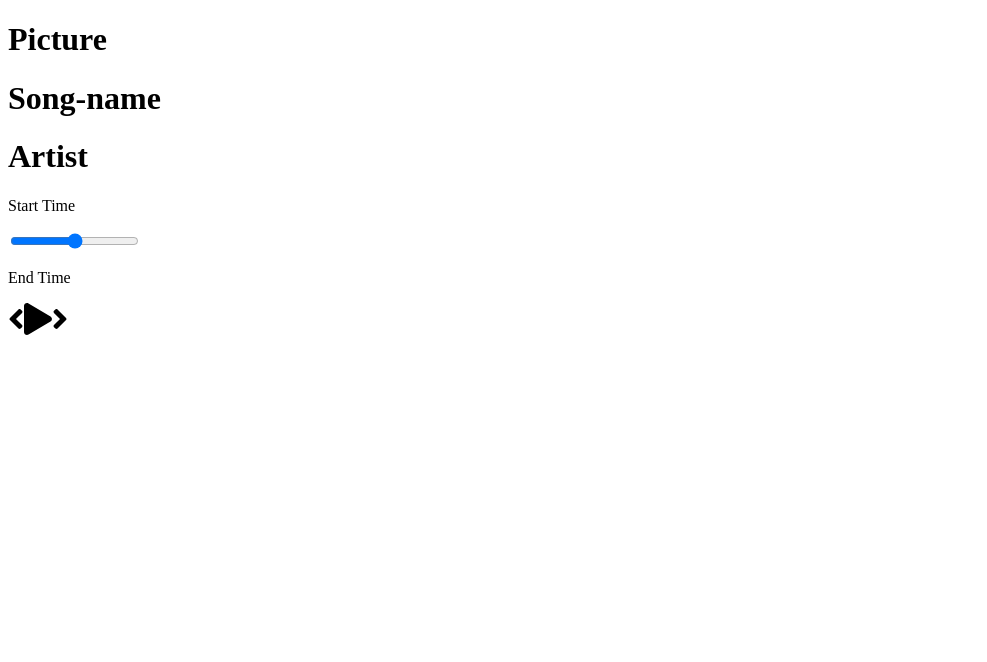
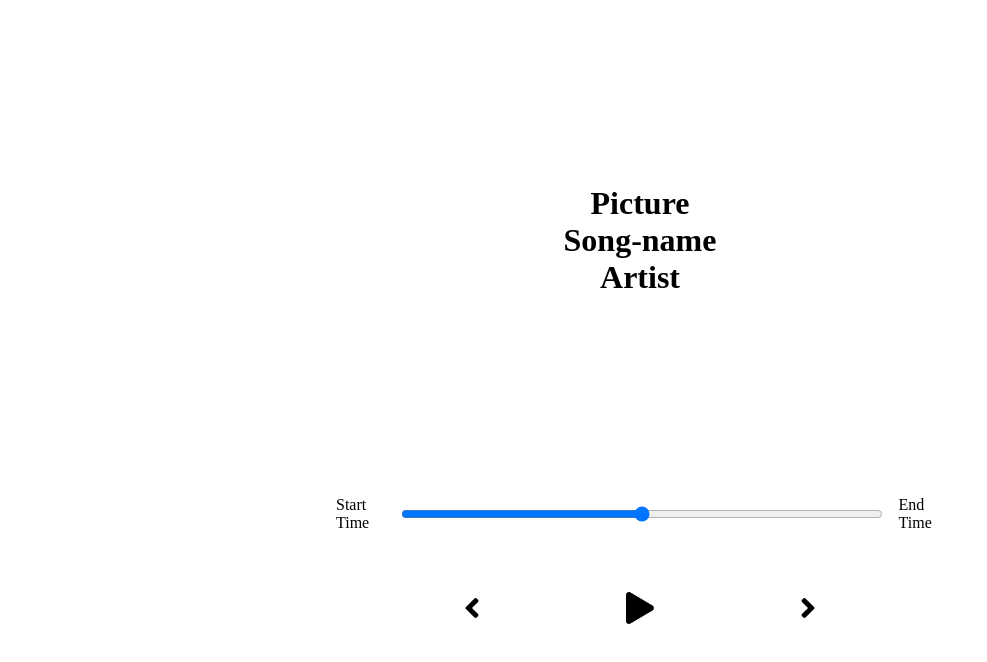
Before and after one commit to ghanashyamkamath/react-music-player, a React (Create React App) app: page / in a window 1280 px wide. Shown: the top 662 px of the page, without its empty margins (0-987 px from the left). Built offline with nearby package versions, Linux system fonts and the light colour scheme.

Commit message:
initial styling

```diff
--- a/package.json
+++ b/package.json
@@ -9,7 +9,7 @@
     "@testing-library/jest-dom": "^5.11.6",
     "@testing-library/react": "^11.2.2",
     "@testing-library/user-event": "^12.5.0",
-    "node-sass": "^5.0.0",
+    "node-sass": "^4.14.1",
     "react": "^17.0.1",
     "react-dom": "^17.0.1",
     "react-scripts": "4.0.1",
--- a/src/App.js
+++ b/src/App.js
@@ -1,4 +1,6 @@
 import React from 'react'
+import "./styles/app.scss";
+
 import Song from './components/Song'
 import Player from './components/Player'
 
--- a/src/components/Player.js
+++ b/src/components/Player.js
@@ -4,7 +4,7 @@
 
 const Player = () =>{
     return (
-      <div className="player">
+      <div className="players">
         <div className="time-control">
           <p>Start Time</p>
           <input type="range" />
--- a/src/styles/App.scss
+++ b/src/styles/App.scss
@@ -3,3 +3,6 @@
     padding: 0;
     box-sizing: border-box;
 }
+
+@import './song';
+@import './player';
--- /dev/null
+++ b/src/styles/_player.scss
@@ -0,0 +1,30 @@
+.players{
+    min-height: 20vh;
+    display: flex;
+    flex-direction: column;
+    align-items: center;
+    justify-content: space-between;
+}
+.time-control{
+    width: 50%;
+
+    display:flex;
+    input{
+        width: 100%;
+        padding: 1rem 2rem;
+    }
+    p{
+        padding: 1rem;
+    }
+}
+.play-control{
+    display: flex;
+    justify-content: space-between;
+    align-items: center;
+    padding: 1rem;
+    width: 30%;
+
+}
+svg{
+    cursor: pointer;
+}
--- /dev/null
+++ b/src/styles/_song.scss
@@ -0,0 +1,8 @@
+.song-container{
+    min-height: 60vh;
+
+    display:flex;
+    flex-direction: column;
+    align-items: center;
+    justify-content: center;
+}
```
Also changed, not shown: 2 other files (tests, documents, lock files or other folders).
